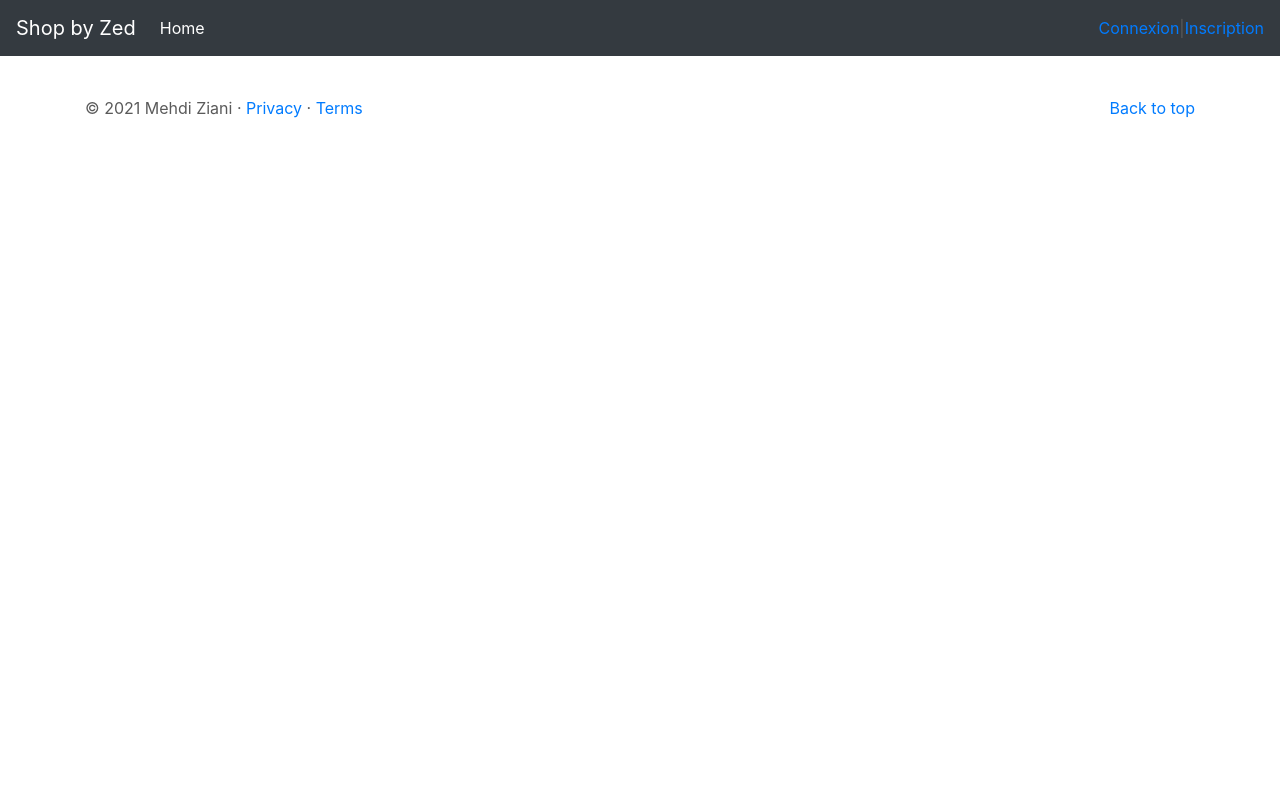
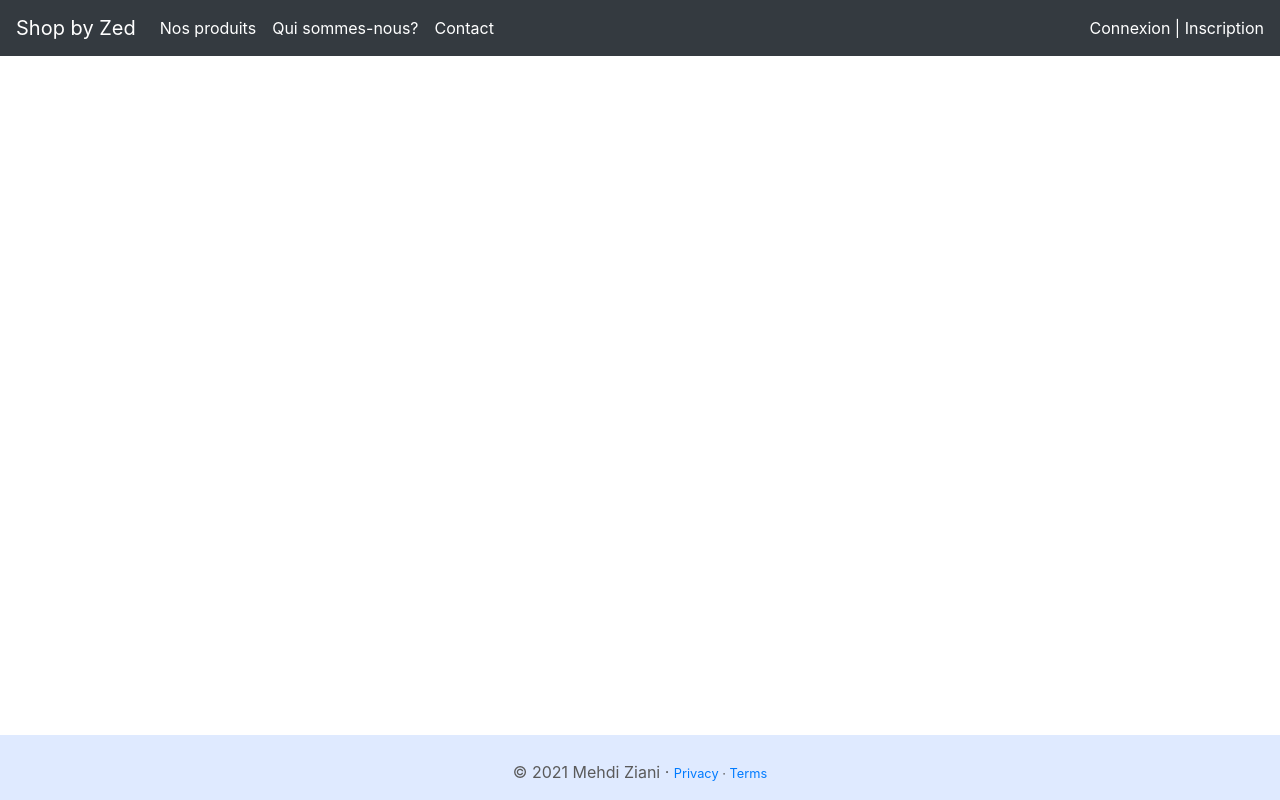
Before and after one commit to MehdiZed24/shop-template, a Symfony app: template templates/base.html.twig in a window 1280 px wide. Run offline with Twig, Linux system fonts and the light colour scheme; the template is opened without the code that fills it, so the values that code supplies are empty; some libraries are stand-ins or nearby versions.

Commit message:
Clean du template

```diff
--- a/templates/base.html.twig
+++ b/templates/base.html.twig
@@ -13,6 +13,7 @@
 
 		<!-- Bootstrap core CSS -->
 		<link href="{{asset ('assets/css/bootstrap.min.css') }}" rel="stylesheet">
+		<link rel="stylesheet" href="{{asset ('assets/css/ZedShop.css') }}">
 
 		<style>
 			.bd-placeholder-img {
@@ -36,26 +37,38 @@
 	<body>
 		<header>
 			<nav class="navbar navbar-expand-md navbar-dark fixed-top bg-dark">
-				<a class="navbar-brand" href="#">Shop by Zed</a>
+				<a class="navbar-brand" href="{{path ('home') }}">Shop by Zed</a>
 				<button class="navbar-toggler" type="button" data-toggle="collapse" data-target="#navbarCollapse" aria-controls="navbarCollapse" aria-expanded="false" aria-label="Toggle navigation">
 					<span class="navbar-toggler-icon"></span>
 				</button>
+
 				<div class="collapse navbar-collapse" id="navbarCollapse">
 					<ul class="navbar-nav mr-auto">
 						<li class="nav-item active">
-							<a class="nav-link" href="#">Home
-							</a>
+							<a class="nav-link" href="#">Nos produits</a>
+						</li>
+						<li class="nav-item active">
+							<a class="nav-link" href="#">Qui sommes-nous?</a>
+						</li>
+						<li class="nav-item active">
+							<a class="nav-link" href="#">Contact</a>
 						</li>
 					</ul>
 
+					<div class='navbar-item-custom'>
 						{% if app.user %}
-						<a href="{{ path('account') }}">Mon Compte</a>
+							<a href="{{ path ('account') }}">Mon Compte
+								<small>({{app.user.firstname}})</small>
+							</a>
 							|
-						<a href="{{ path('app_logout') }}">Deconnexion</a>
+							<a href="{{ path ('app_logout') }}">Deconnexion</a>
 						{% else %}
-						<a href="{{ path('app_login') }}">Connexion</a>|
-						<a href="{{ path('register') }}">Inscription</a>
+							<a href="{{ path ('app_login') }}">Connexion</a>
+							|
+							<a href="{{ path ('register') }}">Inscription</a>
 						{% endif %}
+					</div>
+
 
 				</div>
 			</nav>
@@ -129,14 +142,14 @@
 				<!-- /.container -->
 
 				<!-- FOOTER -->
-				<footer class="container">
-					<p class="float-right">
-						<a href="#">Back to top</a>
-					</p>
+				<footer class="footer-custom">
+
 					<p>&copy; 2021 Mehdi Ziani &middot;
+						<small>
 							<a href="#">Privacy</a>
 							&middot;
 							<a href="#">Terms</a>
+						</small>
 					</p>
 				</footer>
 			</body>
```
Also changed, not shown: public/assets/css/ZedShop.css (added). Lines whose indentation alone changed are shown as unchanged.
